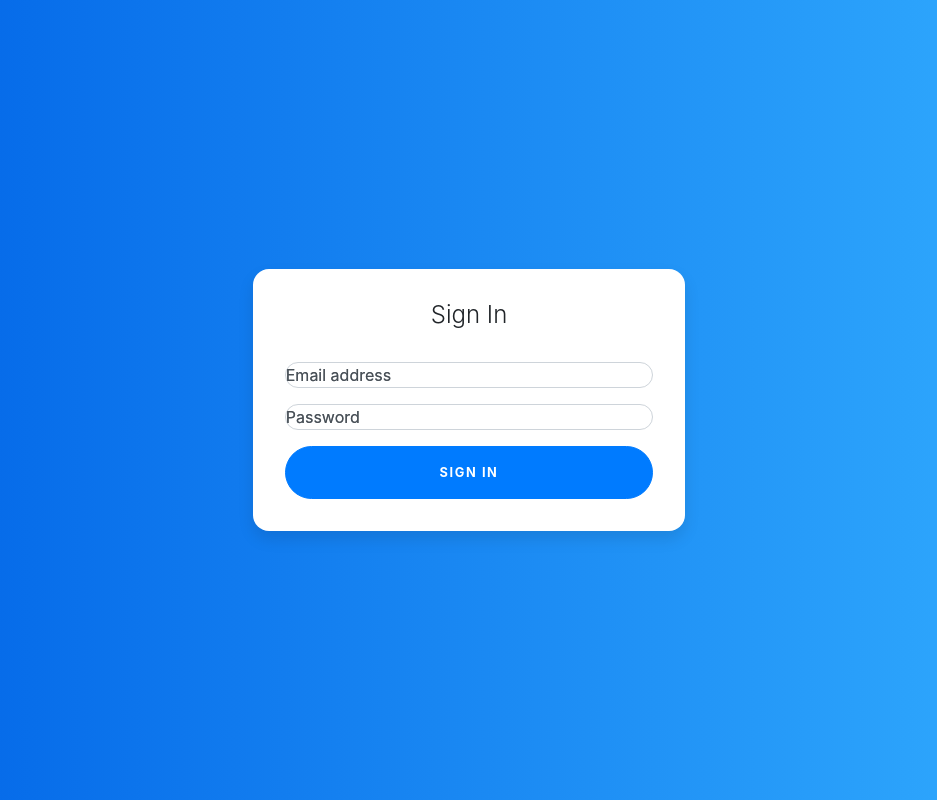
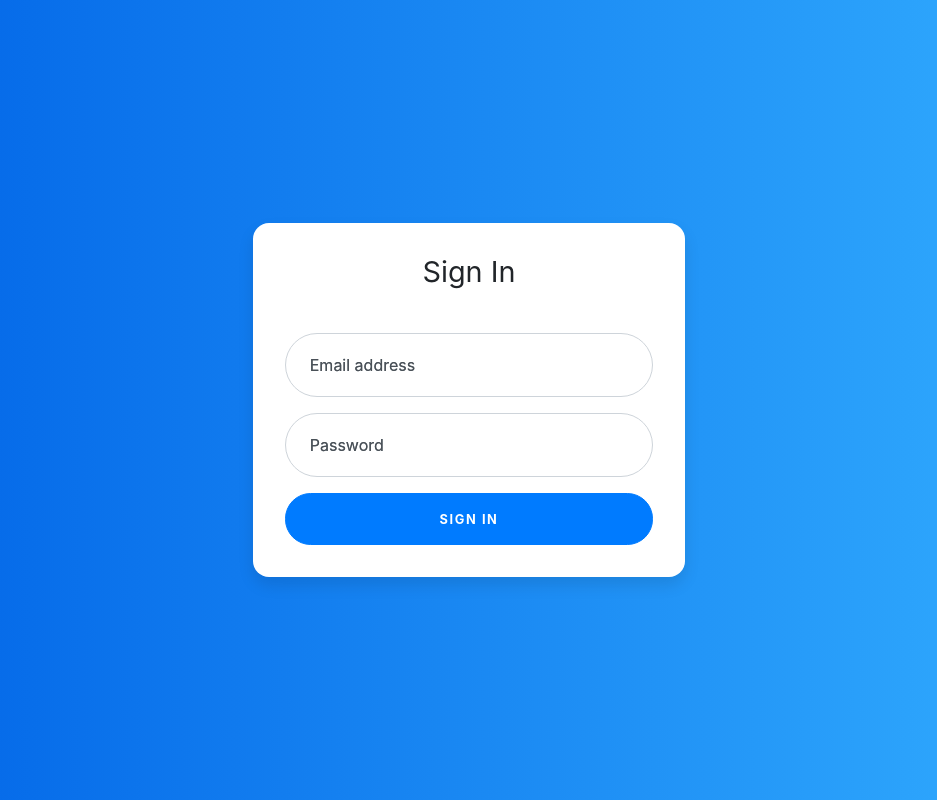
Before and after one commit to Bourn3x/Login-Logout-screen, a React (Create React App) app: page / in a window 1280 px wide. Shown: the whole page, without its empty margins (171-1108 px from the left). Built offline with nearby package versions, Linux system fonts and the light colour scheme.

Commit message:
refactor: more readable code and properly used rem and em

```diff
--- a/src/components/LoginPage/style.css
+++ b/src/components/LoginPage/style.css
@@ -1,3 +1,8 @@
+:root {
+  --input-padding-x: 1.5em;
+  --input-padding-y: 1.2em;
+}
+
 .login-body {
   background: linear-gradient(to right, #0062E6, #33AEFF);
   height: 100vh;
@@ -6,27 +11,26 @@
 
 .card-signin {
   background-color: #fff;
-  border: 0;
-  border-radius: 1rem;
-  box-shadow: 0 0.5rem 1rem 0 rgba(0, 0, 0, 0.1);
+  border-radius: 1em;
+  box-shadow: 0 0.5em 1em 0 rgba(0, 0, 0, 0.1);
 }
 
 .card-signin .card-title {
-  margin-bottom: 2rem;
-  font-weight: 300;
-  font-size: 1.5rem;
+  margin-bottom: 1.5em;
+  font-weight: 400;
+  font-size: 1.8rem;
 }
 
 .card-signin .card-body {
-  padding: 2rem;
+  padding: 2em;
 }
 
 .btn {
   font-size: 80%;
-  border-radius: 5rem;
+  border-radius: 2em;
   letter-spacing: .1rem;
   font-weight: bold;
-  padding: 1rem;
+  padding: 1.2em;
   transition: all 0.2s;
 }
 
@@ -40,12 +44,12 @@
   border-radius: 2rem;
 }
 
-.form-label-group>input,
-.form-label-group>label {
+.form-label-group > input,
+.form-label-group > label {
   padding: var(--input-padding-y) var(--input-padding-x);
 }
 
-.form-label-group>label {
+.form-label-group > label {
   position: absolute;
   top: 0;
   left: 0;
@@ -62,10 +66,10 @@
   padding-bottom: calc(var(--input-padding-y) / 3);
 }
 
-.form-label-group input:not(:placeholder-shown)~label {
+.form-label-group input:not(:placeholder-shown) + label {
   padding-top: calc(var(--input-padding-y) / 3);
   padding-bottom: calc(var(--input-padding-y) / 3);
-  font-size: 12px;
+  font-size: 1rem;
   color: #777;
 }
 
```
